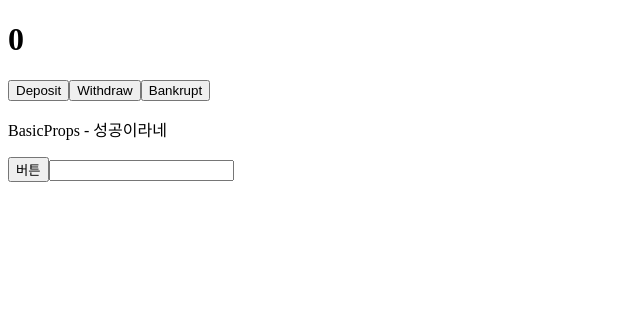
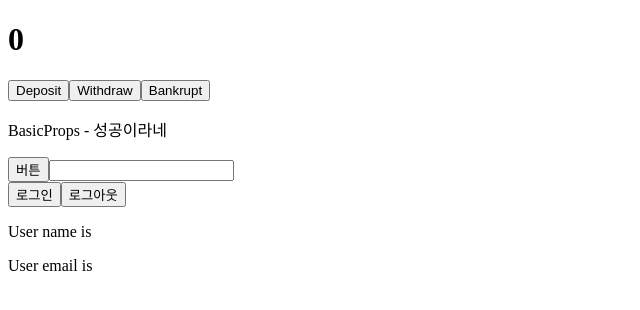
Before and after one commit to moolbum/react-redux-test, a React (Create React App) app: page / in a window 1280 px wide. Shown: the top 310 px of the page, without its empty margins (0-640 px from the left). Built offline with nearby package versions, Linux system fonts and the light colour scheme.

Commit message:
Add : React in TypeScript useState hook

```diff
--- a/src/Main.tsx
+++ b/src/Main.tsx
@@ -3,6 +3,7 @@ import { useDispatch, useSelector } from "react-redux";
 import { bindActionCreators } from "redux";
 import Button from "./components/Button/Button";
 import InputText from "./components/InputText/InputText";
+import Login from "./components/State/Login";
 import BasicProps from "./pages/BasicProps/BasicProps";
 import { actionCreators, State } from "./store";
 
@@ -35,6 +36,7 @@ function Main() {
             console.log("함수");
           }}
         />
+        <Login />
       </div>
     </div>
   );
--- /dev/null
+++ b/src/components/State/Login.tsx
@@ -0,0 +1,32 @@
+import React, { useState } from "react";
+
+interface AuthUser {
+  name: string;
+  email: string;
+}
+
+const Login = () => {
+  const [user, setUser] = useState<AuthUser | null>(null);
+
+  const handleLogin = () => {
+    setUser({
+      name: "lee yong woo",
+      email: "dyddn304@gmail.com",
+    });
+  };
+
+  const handleLogout = () => {
+    setUser(null);
+  };
+
+  return (
+    <div>
+      <button onClick={handleLogin}>로그인</button>
+      <button onClick={handleLogout}>로그아웃</button>
+      <p>User name is {user?.name}</p>
+      <p>User email is {user?.email}</p>
+    </div>
+  );
+};
+
+export default Login;
```
